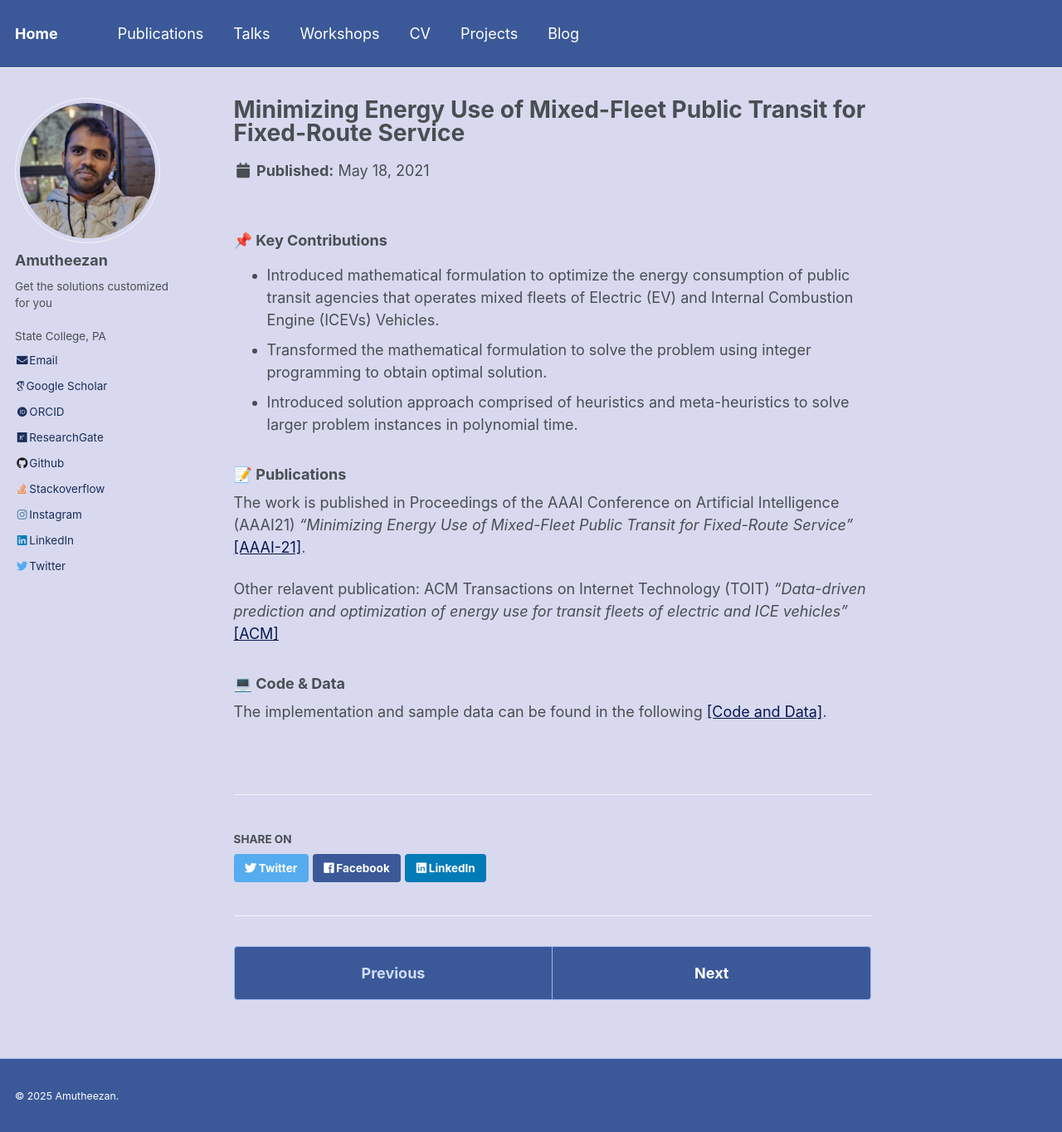
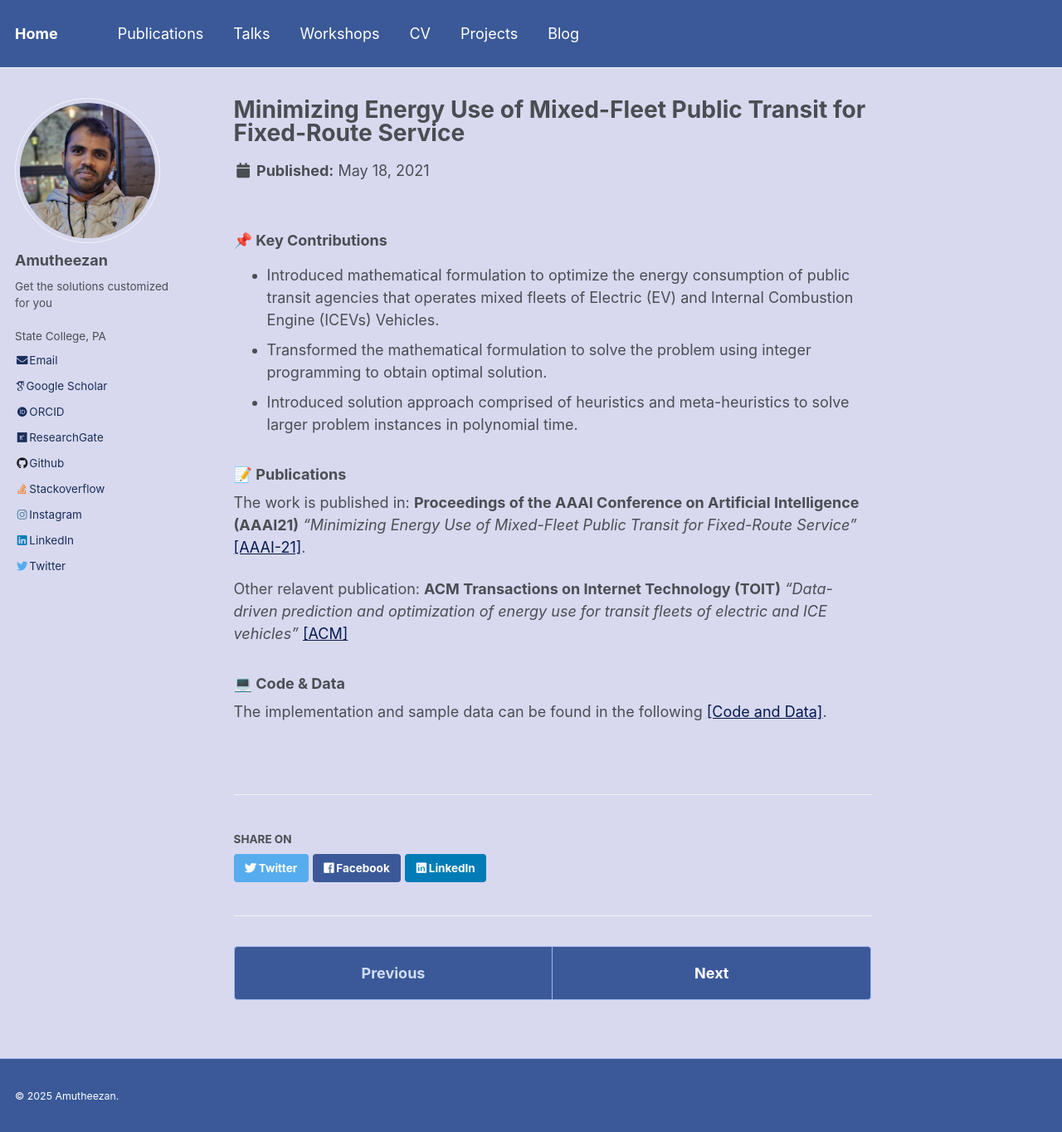
Before and after one commit to Amutheezan/amutheezan.github.io, a Jekyll site: the page built from _projects/2021-05-18-hdemma.md, in a window 1280 px wide and 1367 px high. Shown: the top 1364 px of the window at 83% size. Built offline with Jekyll 4.4.1, drawn with Linux system fonts in a browser that asks for light colours; some web fonts are replaced.

```diff
--- a/_projects/2021-05-18-hdemma.md
+++ b/_projects/2021-05-18-hdemma.md
@@ -15,9 +15,9 @@ of Electric (EV) and Internal Combustion Engine (ICEVs) Vehicles.
 
 ### 📝 Publications
 
-The work is published in Proceedings of the AAAI Conference on Artificial Intelligence (AAAI21) *"Minimizing Energy Use of Mixed-Fleet Public Transit for Fixed-Route Service"* [[AAAI-21]](https://ojs.aaai.org/index.php/AAAI/article/view/17752).
+The work is published in: **Proceedings of the AAAI Conference on Artificial Intelligence (AAAI21)** *"Minimizing Energy Use of Mixed-Fleet Public Transit for Fixed-Route Service"* [[AAAI-21]](https://ojs.aaai.org/index.php/AAAI/article/view/17752).
 
-Other relavent publication: ACM Transactions on Internet Technology (TOIT) *"Data-driven prediction and optimization of energy use for transit fleets of electric and ICE vehicles"* [[ACM]](https://dl.acm.org/doi/pdf/10.1145/3433992)
+Other relavent publication: **ACM Transactions on Internet Technology (TOIT)** *"Data-driven prediction and optimization of energy use for transit fleets of electric and ICE vehicles"* [[ACM]](https://dl.acm.org/doi/pdf/10.1145/3433992)
 
 ### 💻 Code & Data
 
```
